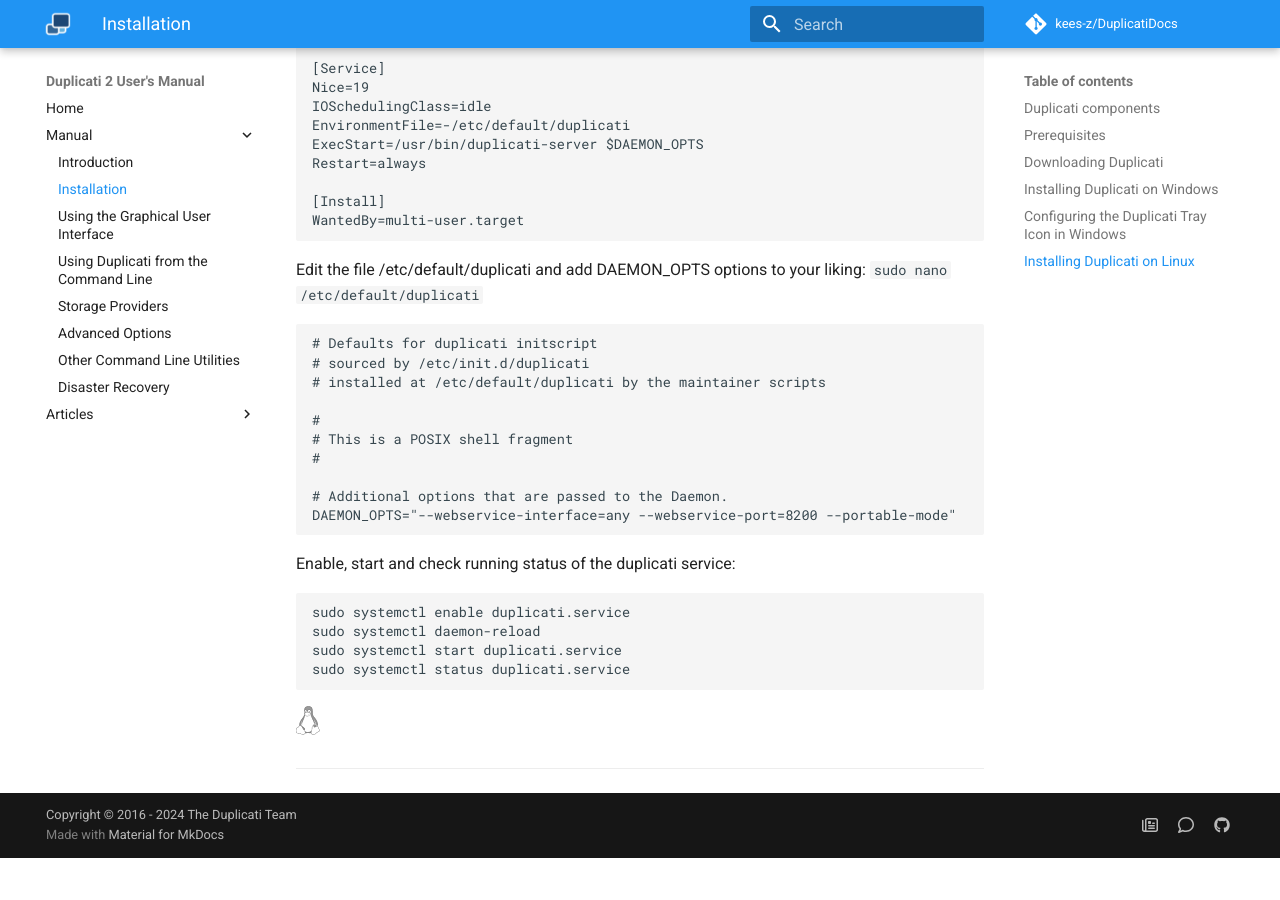
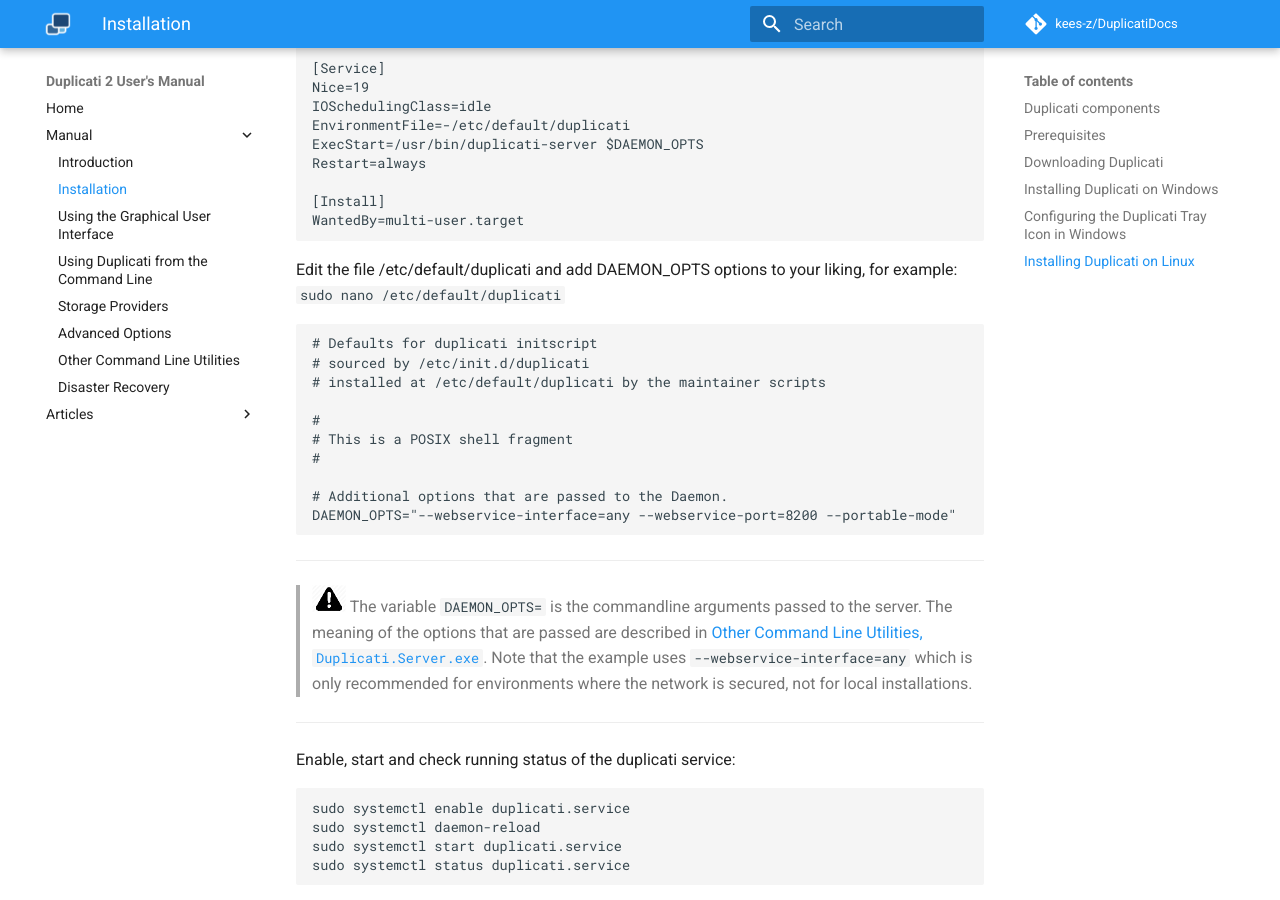
Before and after one commit to kees-z/DuplicatiDocs, an MkDocs documentation site: the page built from docs/02-installation.md, in a window 1280 px wide and 900 px high, scrolled down 12042 px. Built offline with MkDocs 1.6.1 and Material for MkDocs 9.7.7, drawn with Linux system fonts in a browser that asks for light colours; comment, search, counter and statistics services are not loaded; before the commit the page ends 12900 px from its top, so only the background shows below that.

Commit message:
Added additional information related to the use of custom options for launching the duplicati service on Linux.

````diff
--- a/docs/02-installation.md
+++ b/docs/02-installation.md
@@ -351,7 +351,7 @@ Restart=always
 WantedBy=multi-user.target
 ```
 
-Edit the file /etc/default/duplicati and add DAEMON_OPTS options to your liking:
+Edit the file /etc/default/duplicati and add DAEMON_OPTS options to your liking, for example:
 `sudo nano /etc/default/duplicati`
 
 ```nohighlight
@@ -366,6 +366,12 @@ Edit the file /etc/default/duplicati and add DAEMON_OPTS options to your liking:
 # Additional options that are passed to the Daemon.
 DAEMON_OPTS="--webservice-interface=any --webservice-port=8200 --portable-mode"
 ```
+
+*****
+> ![](icon_important.png) The variable `DAEMON_OPTS=` is the commandline arguments passed to the server. The meaning of the options that are passed are described in [Other Command Line Utilities, `Duplicati.Server.exe`](https://docs.duplicati.com/en/latest/07-other-command-line-utilities/#duplicatiserverexe). Note that the example uses `--webservice-interface=any` which is only recommended for environments where the network is secured, not for local installations.
+*****
+
+
 Enable, start and check running status of the duplicati service:
 ```
 sudo systemctl enable duplicati.service
````
